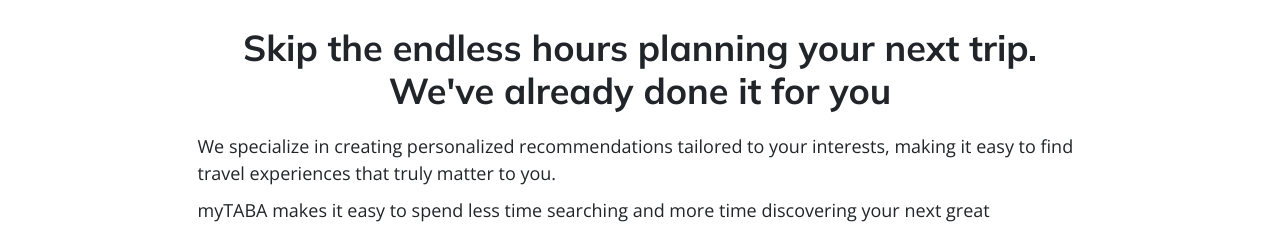
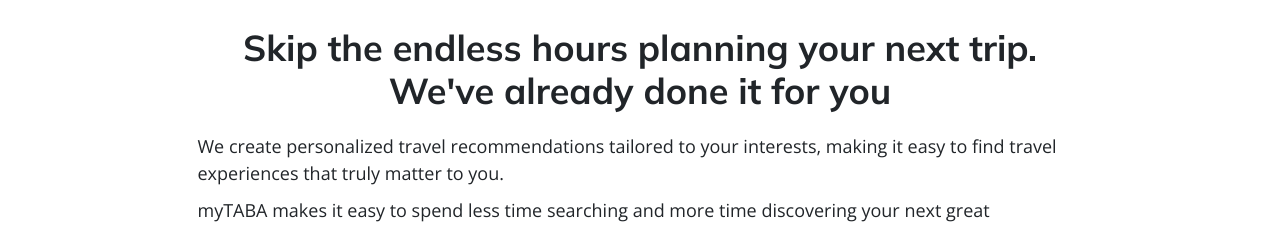
Before and after one commit to myTABA/Website-Alpha, a React (Create React App) app: page /#/ in a window 1280 px wide. Shown: the part 1200-1428 px from the top of the page. Built offline with nearby package versions, Linux system fonts and the light colour scheme; no server answers.

Commit message:
Update home page copy for first CTA

```diff
--- a/src/elements/home/home.jsx
+++ b/src/elements/home/home.jsx
@@ -18,7 +18,7 @@ const TextFunction = ({text, pTag}) => {
 // home page structure for components is defined here. this is rendered in App.js,
 //     where react router takes care of dynamic rendering and setting URLs
 export default function Home() {
-    let content = "We specialize in creating personalized recommendations tailored to your interests, making it easy to find travel experiences that truly matter to you." +
+    let content = "We create personalized travel recommendations tailored to your interests, making it easy to find travel experiences that truly matter to you." +        "\n" +
         "\nmyTABA makes it easy to spend less time searching and more time discovering your next great adventure." +
         "\nFind out why myTABA is the best way to plan your next trip, and get ready to make unforgettable memories." +
         "\n"
```
